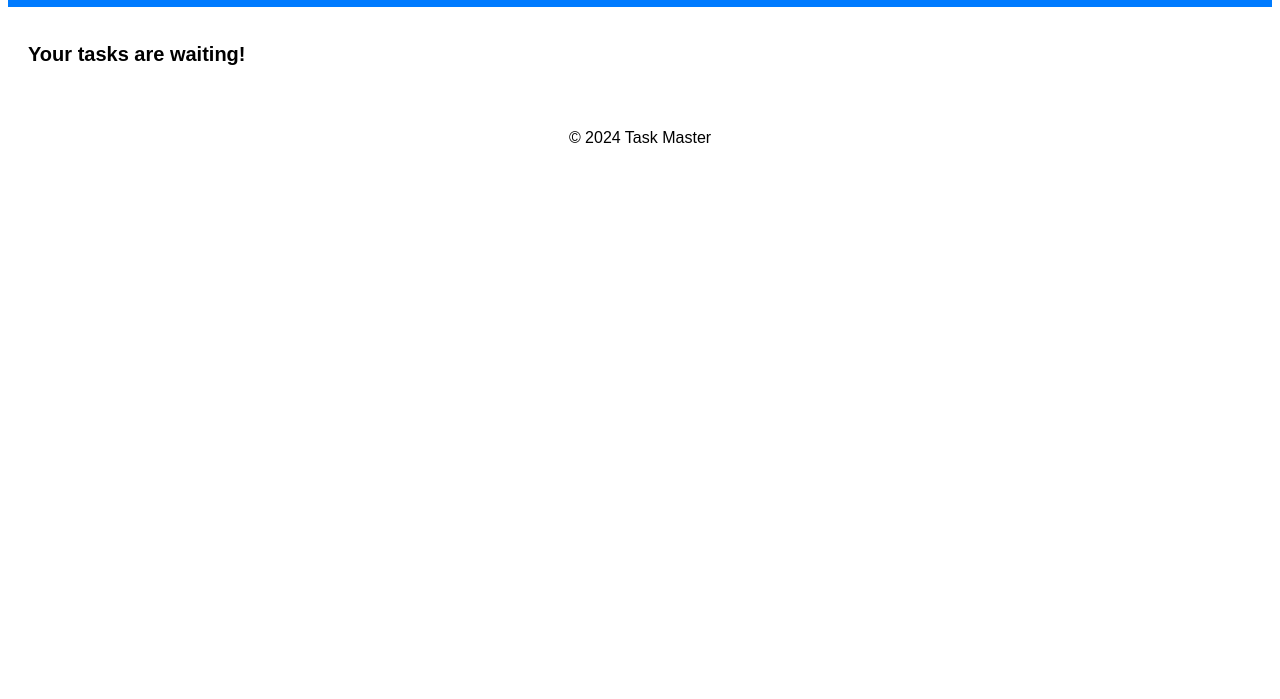
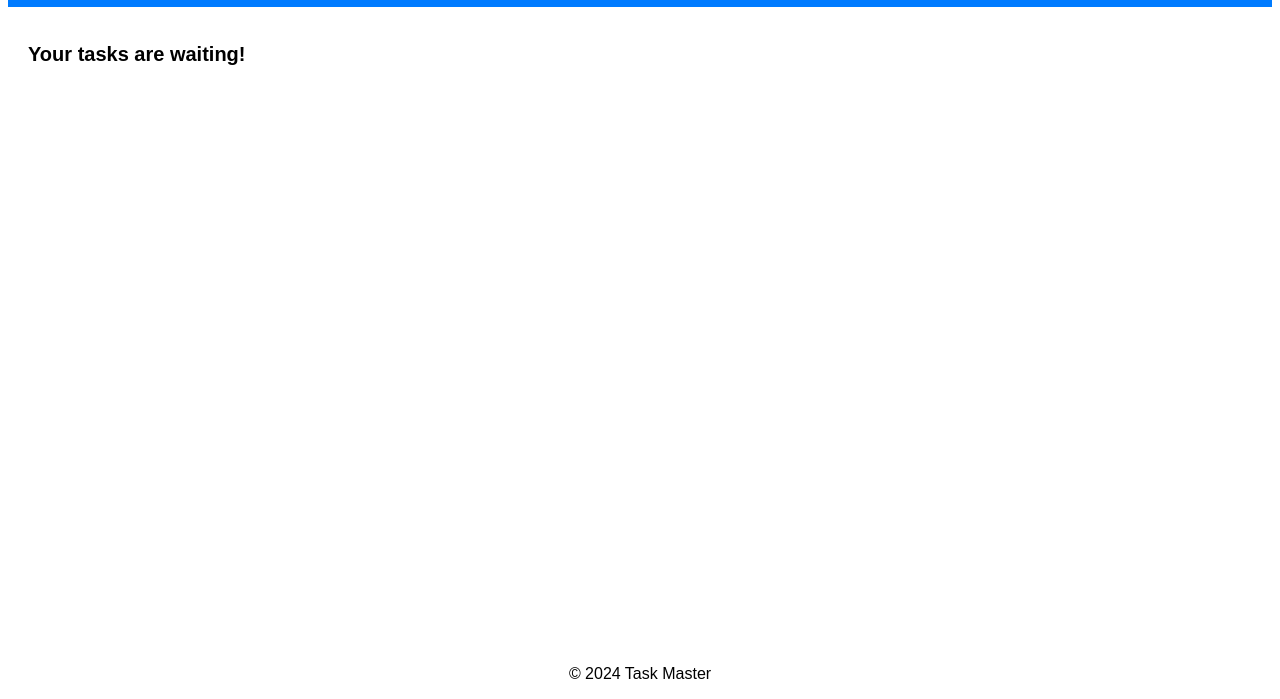
Before and after one commit to Odunsih/Taskmaster, a plain HTML site: page index.html in a window 1280 px wide. Shown: the part 101-800 px from the top of the page. Drawn offline with Linux system fonts and the light colour scheme.

Commit message:
feat: make footer fixed

```diff
--- a/style.css
+++ b/style.css
@@ -85,5 +85,9 @@ main {
 
 footer {
     text-align: center;
-    padding: 10px;
+    bottom: 0;
+    left: 0;
+    margin: 0 auto;
+    width: 100%;
+    position: fixed;
 }
```
